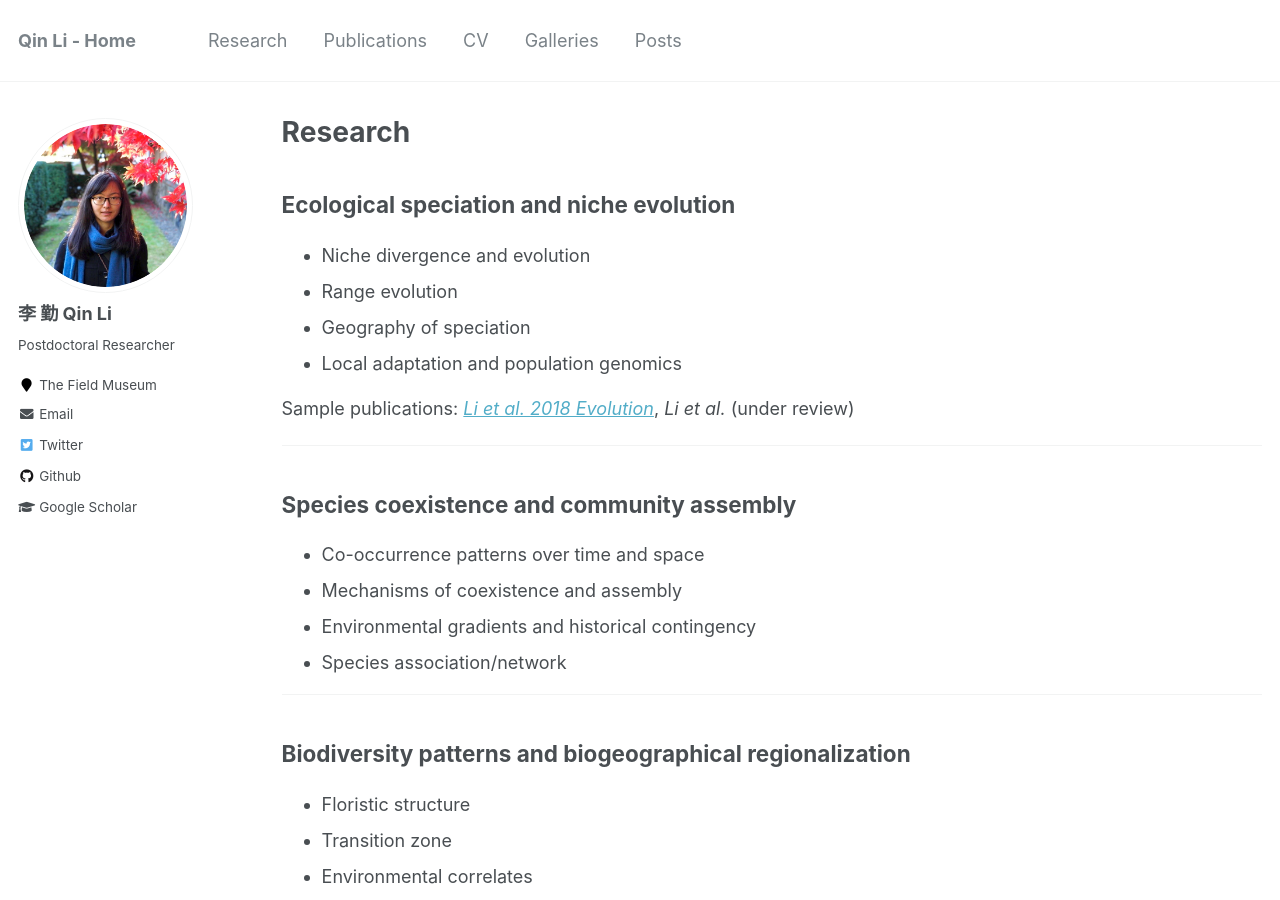
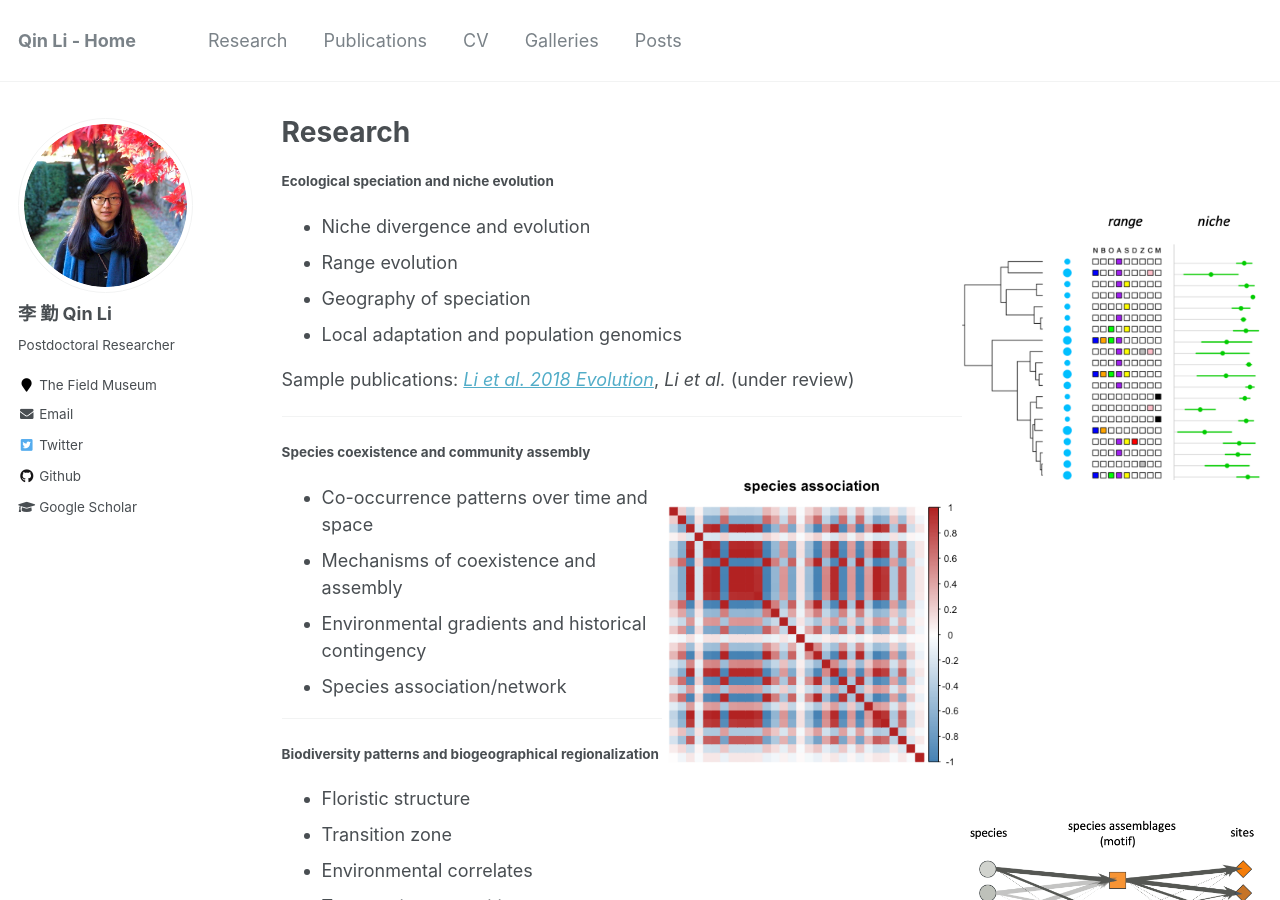
Before and after one commit to qli/qli.github.io, a Jekyll site: the page built from _pages/research.md, in a window 1280 px wide and 900 px high. Built offline with Jekyll 4.4.1, drawn with Linux system fonts in a browser that asks for light colours.

Commit message:
modify research fig

```diff
--- a/_pages/research.md
+++ b/_pages/research.md
@@ -7,24 +7,26 @@ author_profile: true
 
 {% include base_path %}
 
-Ecological speciation and niche evolution
-------
-![](research_fig/fig_niche_range.png){: width=30% style="float: left"}
+#### Ecological speciation and niche evolution
 
+<!--![](./images/fig_niche_range.png){: width=30% style="float: left"}
+does not work-->
+<img align="right" width="300" src="https://github.com/qli/qli.github.io/blob/main/images/fig_nicheRange.png">
 
 * Niche divergence and evolution
 * Range evolution
 * Geography of speciation
 * Local adaptation and population genomics
 
+
 Sample publications: [*Li et al. 2018 Evolution*](https://doi.org/10.1111/evo.13567), *Li et al.* (under review)
 
 
 ---
 
-Species coexistence and community assembly
-------
-![](research_fig/fig_species_association.png){: width=30% style="float: left"}
+#### Species coexistence and community assembly
+
+<img align="right" width="300" src="https://github.com/qli/qli.github.io/blob/main/images/fig_speciesAssociation.png">
 
 * Co-occurrence patterns over time and space
 * Mechanisms of coexistence and assembly
@@ -34,27 +36,30 @@ Species coexistence and community assembly
 
 ---
 
-Biodiversity patterns and biogeographical regionalization
-------
-![](research_fig/fig_GoM.png){: width=30% style="float: left"}
+#### Biodiversity patterns and biogeographical regionalization
+
+<img align="right" width="300" src="https://github.com/qli/qli.github.io/blob/main/images/fig_GoM.png">
 
 * Floristic structure
 * Transition zone
 * Environmental correlates
 * Taxonomic composition
 
+
 Sample publications: *Li et al.* (under review)
 
 
 ---
 
-Global change and species responses
-------
+#### Global change and species responses
+
 ![](research_fig/fig_NAC.png){: width=30% style="float: left"}
+<img align="right" width="300" src="https://github.com/qli/qli.github.io/blob/main/images/fig_NAC.png">
 
 * Non-analogous climate patterns
 * Range shifts under climate change
 * Range limits and niche dynamics
 * Changes of biodiversity patterns
 
+
 Sample publications: [*Li et al. 2018 GCB*](https://doi.org/10.1111/gcb.14104), [*Kou et al. 2014 PLOS One*](https://doi.org/10.1371/journal.pone.0098643), [*Kou et al. 2011 PLOS One*](https://doi.org/10.1371/journal.pone.0023115)
```
Also changed, not shown: _pages/sitemap.md (renamed from _pages/z_sitemap.md), images/3953273590_704e3899d5_m.jpg (deleted), images/bio-photo-2.jpg (deleted), images/bio-photo.jpg (deleted), images/fig_GoM.png (renamed from _pages/research_fig/fig_GoM.png), images/fig_NAC.png (renamed from _pages/research_fig/fig_NAC.png), images/fig_nicheRange.png (renamed from _pages/research_fig/fig_niche_range.png), images/fig_speciesAssociation.png (renamed from _pages/research_fig/fig_species_association.png), images/foo-bar-identity-th.jpg (deleted), images/foo-bar-identity.jpg (deleted), images/mstile-144x144.png (deleted), images/mstile-150x150.png (deleted), images/mstile-310x150.png (deleted), images/mstile-310x310.png (deleted), 5 more files.
